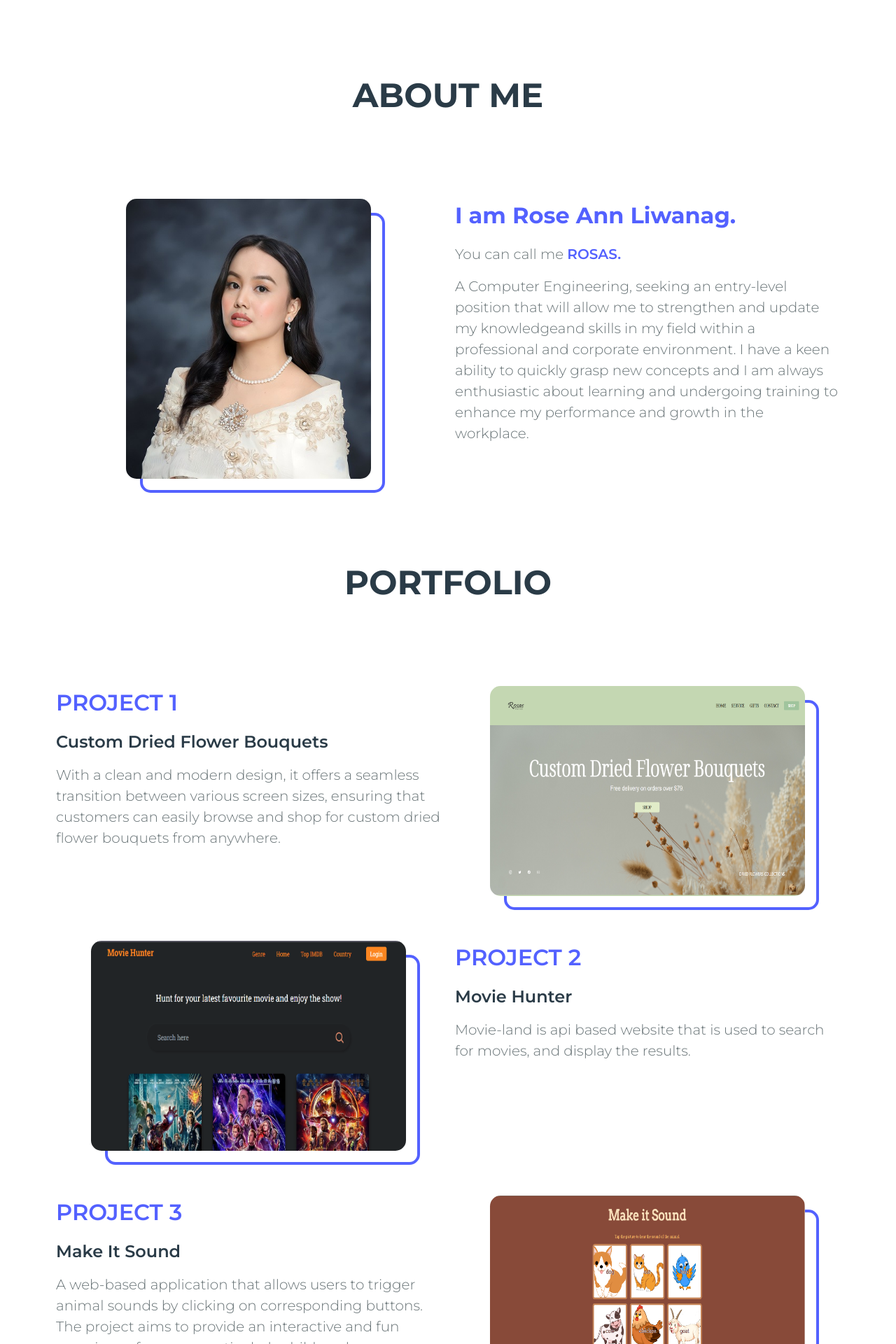
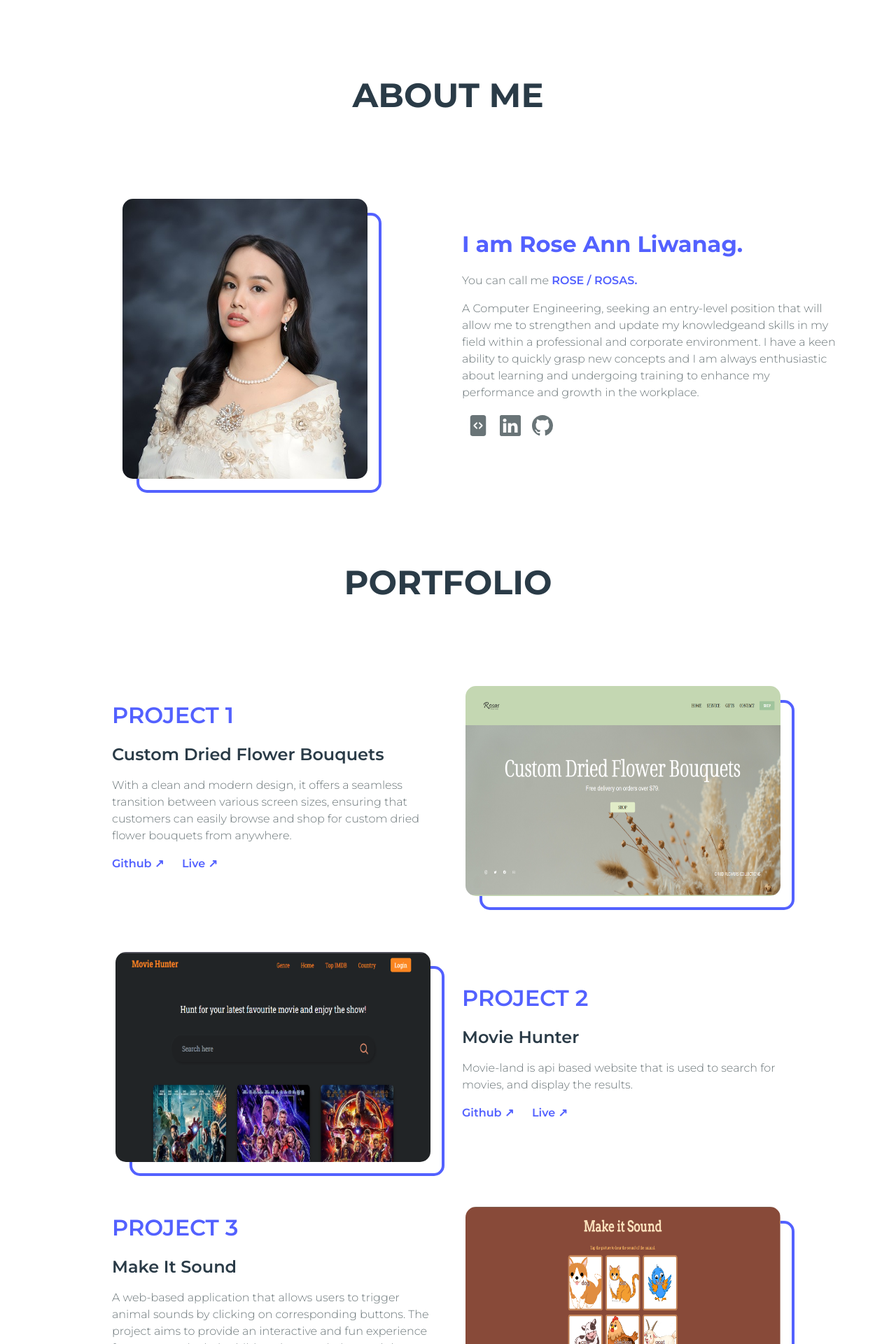
Before and after one commit to engrcoderose/portfolio-latest, a React (Create React App) app: page / in a window 1280 px wide. Shown: the part 880-2800 px from the top of the page at 70% size. Built offline with nearby package versions, Linux system fonts and the light colour scheme; a web font is replaced by a local one.

Commit message:
Add animation

```diff
--- a/package.json
+++ b/package.json
@@ -6,6 +6,8 @@
     "@testing-library/jest-dom": "^5.17.0",
     "@testing-library/react": "^13.4.0",
     "@testing-library/user-event": "^13.5.0",
+    "animate.css": "^4.1.1",
+    "framer-motion": "^10.16.4",
     "react": "^18.2.0",
     "react-dom": "^18.2.0",
     "react-icons": "^4.11.0",
--- a/src/components/About.jsx
+++ b/src/components/About.jsx
@@ -1,24 +1,28 @@
 import React from 'react'
 import abtImg from '../assets/img/fil.jpg'
-
+import { BsGithub,BsLinkedin,BsFillFileCodeFill } from "react-icons/bs";
+import Fade from 'react-reveal/Fade';
 
 function About() {
   return (
     <div className='mt-4 mb-28' id="about">
-      <h1 className='text-center text-[#2A3B47] text-[3rem] test-700 font-montserrat font-bold my-28 uppercase'>About me</h1>
-      <div className='grid grid-cols-2 grid-rows-1 px-20 text-[#697477] gap-5'>
+      <Fade top cascade>
+        <h1 className='text-center text-[#2A3B47] text-[3rem] test-700 font-montserrat font-bold my-10 md:my-28 uppercase'>About me</h1>
+      </Fade>
+      <div className='grid grid-rows-2 grid-cols-1 md:grid-cols-2 md:grid-rows-1 px-20 text-[#697477] gap-10 items-center'>
 
+        <Fade left>
+          <div className="md:float-left mx-auto">
+            <img src={abtImg} alt='About-me'
+            className='relative z-10 w-full md:w-[350px] h-[300px] md:h-[400px] rounded-[15px] overflow-clip'/>
+            <div className='w-full h-full border-4 border-[#5361FF] rounded-[15px] absolute top-[20px] left-[20px]'></div>
+          </div>
+        </Fade>
 
-        <div className="md:float-left relative mx-auto h-[200px] sm:h-[270px] md:h-[400px]">
-          <img src={abtImg} alt='About-me'
-          className='relative z-10 w-full md:w-[350px] h-auto md:h-[400px] rounded-[15px] overflow-clip'/>
-          <div className='w-full h-full border-4 border-[#5361FF] md:w-[350px] md:h-[400px] rounded-[15px] absolute top-[20px] left-[20px]'></div>
-        </div>
-
-
+        <Fade right>
           <div class="md:float-left text-[20px]">
             <h2 className="text-[2rem] font-bold text-[#5361FF] mb-4 font-montserrat">I am Rose Ann Liwanag.</h2>
-          <p className="mb-4 font-montserrat">You can call me <span className="text-[#5361FF] font-semibold font-montserrat"> ROSAS.</span></p>
+            <p className="mb-4 font-montserrat">You can call me <span className="text-[#5361FF] font-semibold font-montserrat"> ROSE / ROSAS.</span></p>
             <p className="mb-4 font-montserrat">A Computer Engineering, seeking an entry-level position that will allow me to strengthen and
               update my
               knowledgeand skills
@@ -27,7 +31,14 @@ function About() {
               I am always enthusiastic about learning and undergoing training to enhance my performance and growth in the
               workplace.
             </p>
+            <div className='flex items-center my-5 text-[#697477] cursor-pointer'>
+              <span className='mx-2 hover:scale-125 transition-all'><BsFillFileCodeFill size={30}/></span>
+              <span className='mx-2 hover:scale-125 transition-all'><BsLinkedin size={30}/></span>
+              <span className='mx-2 hover:scale-125 transition-all'><BsGithub size={30}/></span>
             </div>
+          </div>
+        </Fade>
+
 
       </div>
     </div>
--- a/src/components/Footer.jsx
+++ b/src/components/Footer.jsx
@@ -1,6 +1,6 @@
 import React from 'react'
 import { BsGithub,BsLinkedin,BsFillFileCodeFill } from "react-icons/bs";
-
+import Fade from 'react-reveal/Fade';
 
 
 function Footer() {
@@ -8,17 +8,20 @@ function Footer() {
 
   return (
     <div className='bg-[#5361FF]'>
-      <div className='flex justify-between items-center p-4'>
+      <Fade>
+        <div className='flex flex-col md:flex-row justify-between items-center p-5'>
         <div className='font-bold text-3xl cursor-pointer flex items-center gap-1 md:px-20'>
                   <span className='text-white font-montserrat'>Rosas.</span>
         </div>
-        <div> <p className='text-white font-montserrat'> {year} - Rose Ann Liwanag. All rights reserved. </p> </div>
+          <div className='my-4'> <p className='text-white font-montserrat'> {year} - Rose Ann Liwanag. All rights reserved. </p> </div>
           <div className='flex justify-between items-center mx-10 text-white'>
             <span className='mx-2'><BsFillFileCodeFill size={30}/></span>
             <span className='mx-2'><BsLinkedin size={30}/></span>
             <span className='mx-2'><BsGithub size={30}/></span>
           </div>
         </div>
+      </Fade>
+
     </div>
   )
 }
--- a/src/components/Portfolio.jsx
+++ b/src/components/Portfolio.jsx
@@ -2,62 +2,90 @@ import React from 'react';
 import abtImg from '../assets/img/project1.PNG';
 import abtImg2 from '../assets/img/movieHunter.PNG';
 import abtImg3 from '../assets/img/project2.PNG';
+import Fade from 'react-reveal/Fade';
 
 function Portfolio() {
   return (
-    <div className='mt-4 mb-28' id="project">
+    <div className='mt-4 mb-28 md:mx-20' id="projects">
+      <Fade top cascade>
         <h1 className='text-center my-28 text-[#2A3B47] text-[3rem] test-700 font-montserrat font-bold uppercase'>Portfolio</h1>
-      <div className='grid grid-cols-2 grid-rows-1 px-20 text-[#697477] gap-5 my-16'>
+      </Fade>
 
-        <div class="md:float-left text-[20px]">
+      <div className='grid grid-rows-2 grid-cols-1 md:grid-cols-2 md:grid-rows-1 px-20 text-[#697477] gap-10 items-center my-20'>
+
+        <Fade left>
+          <div class="md:float-left text-[20px] mx-auto">
               <h2 className="text-[2rem] font-semibold text-[#5361FF] mb-4 font-montserrat uppercase">Project 1</h2>
               <h3 className="mb-4 font-montserrat font-semibold text-[#2A3B47] text-2xl"> Custom Dried Flower Bouquets</h3>
               <p className="mb-4 font-montserrat">With a clean and modern design, it offers a seamless transition between various screen sizes,
               ensuring that customers can easily browse and shop for custom dried flower bouquets from anywhere.
               </p>
+              <div className='text-[#5361FF] font-montserrat cursor-pointer font-semibold flex my-4'>
+               <span className='transform w-[100px] transition duration-500 hover:scale-110'><a href="https://github.com/engrcoderose/flowerShop"> Github ↗ </a></span>
+                <span className='transform w-[100px] transition duration-500 hover:scale-110'><a href="https://engrcoderose.github.io/flowerShop/">Live ↗ </a></span>
               </div>
+          </div>
+        </Fade>
 
-        <div className="md:float-left relative mx-auto">
+        <Fade right>
+          <div className="md:float-left mx-auto ">
               <img src={abtImg} alt='About-me'
-          className='relative z-10 w-full md:w-[450px] h-[300px] rounded-[15px]'/>
-          <div className='w-full h-full border-4 border-[#5361FF] md:w-[450px] md:h-[300px] rounded-[15px] absolute top-[20px] left-[20px]'></div>
+              className='hover:-translate-x-4 hover:-translate-y-4 transition-all
+              cursor-pointer relative z-10 w-full md:w-[450px] h-[300px] rounded-[15px] '/>
+              <div className='w-full h-full border-4 border-[#5361FF] md:h-[300px] rounded-[15px] absolute top-[20px] left-[20px]'></div>
           </div>
-
+        </Fade>
       </div>
 
       {/* Project 2 */}
-      <div className='grid grid-cols-2 grid-rows-1 px-20 text-[#697477] gap-5 my-16'>
+      <div className='grid grid-rows-2 grid-cols-1 md:grid-cols-2 md:grid-rows-1 px-20 text-[#697477] gap-10 items-center my-16'>
 
+      <Fade left>
+        <div className="order-2 md:order-none md:float-left mx-auto">
+            <img src={abtImg2} alt='img'
+            className='hover:-translate-x-4 hover:-translate-y-4 transition-all cursor-pointer
+            relative z-10 w-full md:w-[450px] h-[300px] rounded-[15px]'/>
+            <div className='w-full h-full border-4 border-[#5361FF] md:h-[300px] rounded-[15px] absolute top-[20px] left-[20px]'></div>
+        </div>
+      </Fade>
 
-        <div className="md:float-left relative mx-auto">
-          <img src={abtImg2} alt='img'
-          className='relative z-10 w-full md:w-[450px] h-[300px] rounded-[15px]'/>
-          <div className='w-full h-full border-4 border-[#5361FF] md:w-[450px] md:h-[300px] rounded-[15px] absolute top-[20px] left-[20px]'></div>
-        </div>
-
+      <Fade right>
         <div class="md:float-left text-[20px]">
             <h2 className="text-[2rem] font-semibold text-[#5361FF] mb-4 font-montserrat uppercase">Project 2</h2>
             <h3 className="mb-4 font-montserrat font-semibold text-[#2A3B47] text-2xl"> Movie Hunter</h3>
             <p className="mb-4 font-montserrat"> Movie-land is api based website that is used to search for movies, and display the results.</p>
+            <div className='text-[#5361FF] font-montserrat cursor-pointer font-semibold flex my-4'>
+              <span className='transform w-[100px] transition duration-500 hover:scale-110'><a href="https://github.com/engrcoderose/movieHunter"> Github ↗ </a></span>
+              <span className='transform w-[100px] transition duration-500 hover:scale-110'><a href="https://movie-hunter-iota.vercel.app/">Live ↗ </a></span>
             </div>
+        </div>
+      </Fade>
 
       </div>
 
       {/* Project 3 */}
-      <div className='grid grid-cols-2 grid-rows-1 px-20 text-[#697477] gap-5 my-16'>
-
+      <div className='grid grid-rows-2 grid-cols-1 md:grid-cols-2 md:grid-rows-1 px-20 text-[#697477] gap-10 items-center my-16'>
+      <Fade left>
         <div class="md:float-left text-[20px]">
             <h2 className="text-[2rem] font-semibold text-[#5361FF] mb-4 font-montserrat uppercase">Project 3</h2>
             <h3 className="mb-4 font-montserrat font-semibold text-[#2A3B47] text-2xl"> Make It Sound </h3>
             <p className="mb-4 font-montserrat"> A web-based application that allows users to trigger animal sounds by clicking on corresponding buttons. The project aims to provide an interactive
             and fun experience for users, particularly children, by associating each button with the sound of a specific animal. </p>
+            <div className='text-[#5361FF] font-montserrat cursor-pointer font-semibold flex my-4'>
+              <span className='transform w-[100px] transition duration-500 hover:scale-110'><a href="https://github.com/engrcoderose/animalSounds"> Github ↗ </a></span>
+              <span className='transform w-[100px] transition duration-500 hover:scale-110'><a href="https://engrcoderose.github.io/animalSounds/">Live ↗ </a></span>
             </div>
+        </div>
+      </Fade>
 
-        <div className="md:float-left relative mx-auto">
+      <Fade right>
+        <div className="md:float-left mx-auto">
             <img src={abtImg3} alt='img'
-          className='relative z-10 w-full md:w-[450px] h-[300px] rounded-[15px]'/>
-          <div className='w-full h-full border-4 border-[#5361FF] md:w-[450px] md:h-[300px] rounded-[15px] absolute top-[20px] left-[20px]'></div>
+            className='hover:-translate-x-4 hover:-translate-y-4 transition-all cursor-pointer
+            relative z-10 w-full md:w-[450px] h-[300px] rounded-[15px]'/>
+            <div className='w-full h-full border-4 border-[#5361FF] md:h-[300px] rounded-[15px] absolute top-[20px] left-[20px]'></div>
         </div>
+      </Fade>
 
       </div>
     </div>
```
Also changed, not shown: public/index.html (+8 -5 lines), src/components/Contact.jsx (+15 -8 lines), src/components/Hero.jsx (+17 -5 lines), src/components/Navbar.jsx (+5 -3 lines), src/components/Skills.jsx (+42 -7 lines), 1 other file (tests, documents, lock files or other folders). Lines whose indentation alone changed are shown as unchanged.
